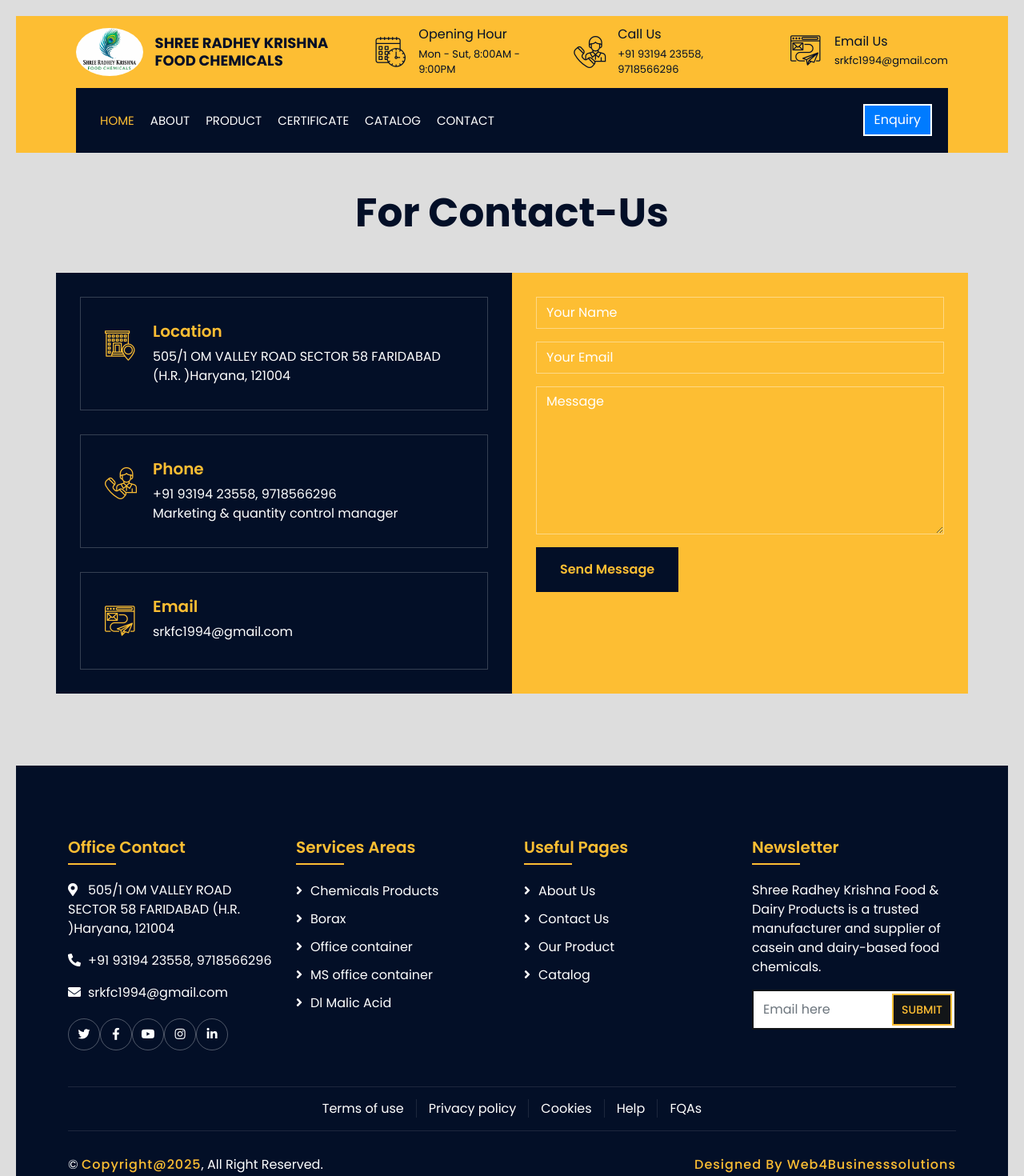
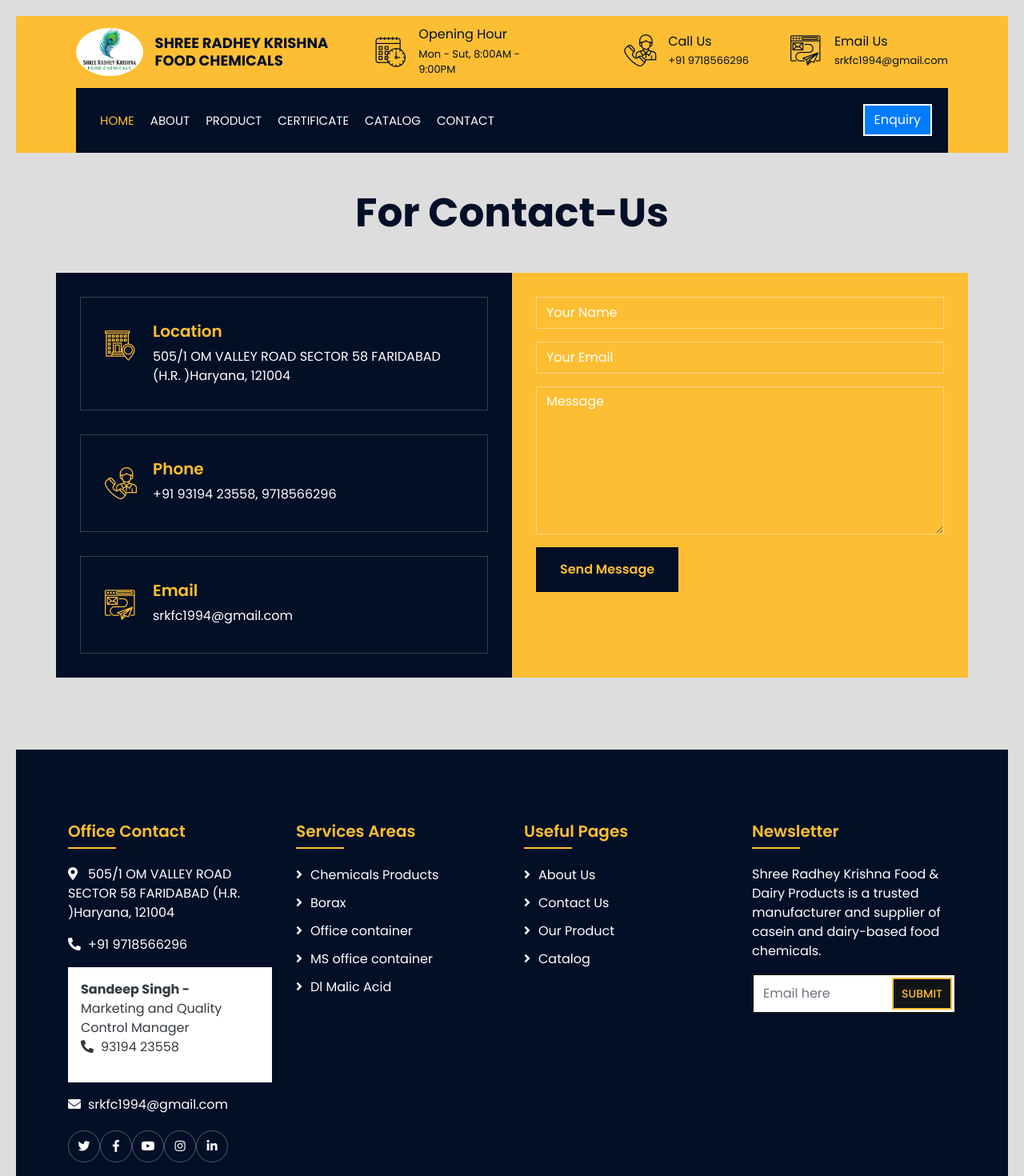
Before and after one commit to Ajaybh123/chemicaleradhe, a React (Vite) app: page /contact in a window 1280 px wide. Shown: the top 1470 px of the page at 80% size. Built offline with nearby package versions, Linux system fonts and the light colour scheme.

Commit message:
all other changes done

```diff
--- a/src/component/Blog.jsx
+++ b/src/component/Blog.jsx
@@ -12,16 +12,15 @@
                 <div className="row">
                     <div className="col-lg-4 col-md-6 wow fadeInUp" data-wow-delay="0.2s">
                         <div className="blog-item">
-                            <div className="blog-img">
-                                <img src="img/dl tartric acid.jpg" alt="Image" />
+                             <div className="blog-img">
+                                <img src="img/product9.jpeg" alt="Image" style={{ height: '250px', width: '100%', objectFit: 'cover' }} />
                             </div>
                             <div className="blog-title">
                                 <h3>DL TARTRIC ACID</h3>
                                 <a className="btn" href="">+</a>
                             </div>
                             <div className="blog-meta">
-                                <p>By<a href="">Admin</a></p>
-                                <p>In<a href="">Chemicals</a></p>
+                                <p><a href="">Chemicals</a></p>
                             </div>
                             <div className="blog-text">
                                 <p>
@@ -33,35 +32,34 @@
                     <div className="col-lg-4 col-md-6 wow fadeInUp">
                         <div className="blog-item">
                             <div className="blog-img">
-                                <img src="img/dl tartric acid.jpg" alt="Image" />
+                                <img src="img/product7.jpeg" alt="Image" style={{ height: '250px', width: '100%', objectFit: 'cover' }} />
                             </div>
+
                             <div className="blog-title">
-                                <h3>DL TARTRIC ACID</h3>
+                                <h3>DL MALIC ACID</h3>
                                 <a className="btn" href="">+</a>
                             </div>
                             <div className="blog-meta">
-                                <p>By<a href="">Admin</a></p>
-                                <p>In<a href="">Chemicals</a></p>
+                                <p><a href="">Chemicals</a></p>
                             </div>
                             <div className="blog-text">
                                 <p>
-                                    DL-Tartaric Acid is a synthetic form of tartaric acid, a white, crystalline organic acid that occurs naturally in many fruits, especially grapes.
+                                    DL-Malic Acid is a crystalline organic compound used as a food additive and flavor enhancer. It provides a smooth, tart taste.
                                 </p>
                             </div>
                         </div>
                     </div>
                     <div className="col-lg-4 col-md-6 wow fadeInUp" data-wow-delay="0.2s">
                         <div className="blog-item">
-                            <div className="blog-img">
-                                <img src="img/tartric acid.jpg" alt="Image" />
+                           <div className="blog-img">
+                                <img src="img/tartric acid.jpg" alt="Image" style={{ height: '250px', width: '100%', objectFit: 'cover' }} />
                             </div>
                             <div className="blog-title">
                                 <h3> L+ Tartric acid</h3>
                                 <a className="btn" href="">+</a>
                             </div>
                             <div className="blog-meta">
-                                <p>By<a href="">Admin</a></p>
-                                <p>In<a href="">Chemicals</a></p>
+                                <p><a href="">Chemicals</a></p>
                             </div>
                             <div className="blog-text">
                                 <p>
--- a/src/component/Contact.jsx
+++ b/src/component/Contact.jsx
@@ -23,7 +23,6 @@
                                 <div class="contact-text">
                                     <h2>Phone</h2>
                                     <p>+91 93194 23558, 9718566296</p>
-                                    <p>Marketing & quantity control manager</p>
                                 </div>
                             </div>
                             <div class="contact-item">
--- a/src/component/Footer.jsx
+++ b/src/component/Footer.jsx
@@ -13,7 +13,11 @@
                                 <h2>Office Contact</h2>
                                 <p><i class="fa fa-map-marker-alt"></i>505/1 OM VALLEY ROAD SECTOR 58 FARIDABAD (H.R. )Haryana, 121004
                                 </p>
-                                <p><i class="fa fa-phone-alt"></i>+91 93194 23558, 9718566296</p>
+                                <p><i class="fa fa-phone-alt"></i>+91  9718566296</p>
+                                <p className='bg-white text-dark p-3'>
+                                    <b>Sandeep Singh -</b> <br /> Marketing and Quality Control Manager
+                                    <p><i class="fa fa-phone-alt"></i>93194 23558 </p>
+                                </p>
                                 <p><i class="fa fa-envelope"></i>srkfc1994@gmail.com</p>
                                 <div class="footer-social">
                                     <a href="https://x.com/"><i class="fab fa-twitter"></i></a>
--- a/src/component/Topbar.jsx
+++ b/src/component/Topbar.jsx
@@ -52,7 +52,7 @@
                                         </div>
                                         <div className="top-bar-text">
                                             <h3>Call Us</h3>
-                                            <p>+91 93194 23558, 9718566296</p>
+                                            <p>+91 9718566296</p>
                                         </div>
                                     </div>
                                 </div>
```
Also changed, not shown: src/component/Product1.jsx (+0 -21 lines).
